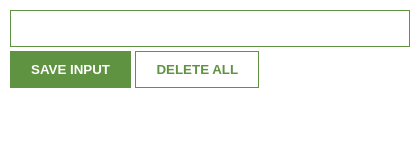
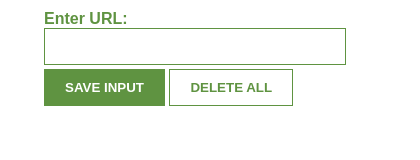
Before and after one commit to sagarkudu/full-stack-applications, a browser extension: page javascript/leads-url-grabber-chrome-extension-firebase/index.html in a window 390 px wide. Shown: the whole page, 420 px wide, since content can reach past the window. Drawn offline with Linux system fonts and the light colour scheme; no server answers.

Commit message:
added mobile support css for url grabber firebase

```diff
--- a/javascript/leads-url-grabber-chrome-extension-firebase/index.css
+++ b/javascript/leads-url-grabber-chrome-extension-firebase/index.css
@@ -1,8 +1,13 @@
 body {
-  margin: 0;
+  margin: 0 auto;
   padding: 10px;
   font-family: Arial, Helvetica, sans-serif;
-  min-width: 400px;
+  max-width: 302px;
+}
+
+label {
+  color: #5f9341;
+  font-weight: 900;
 }
 
 input {
@@ -21,15 +26,9 @@ button {
   font-weight: bold;
 }
 
-/* Style the button according to the provided design */
-
 #delete-btn {
   background: white;
   color: #5f9341;
-}
-
-#tab-btn {
-  background: #5f9341;
 }
 
 ul {
--- a/javascript/leads-url-grabber-chrome-extension-firebase/index.html
+++ b/javascript/leads-url-grabber-chrome-extension-firebase/index.html
@@ -10,6 +10,7 @@
     <link rel="stylesheet" href="index.css" />
   </head>
   <body>
+    <label>Enter URL:</label>
     <input type="text" id="input-el" />
     <button id="input-btn">SAVE INPUT</button>
     <button id="delete-btn">DELETE ALL</button>
```
Also changed, not shown: README.md.
